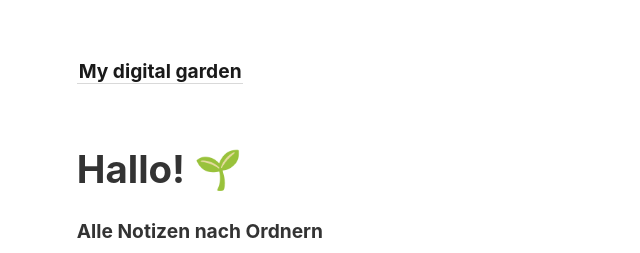
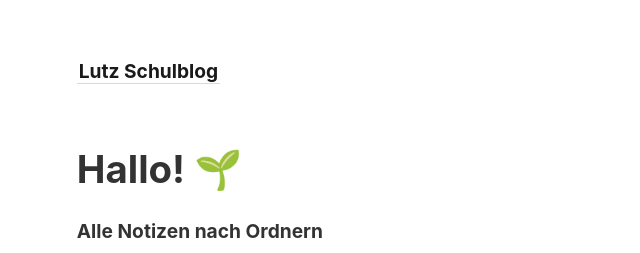
Before and after one commit to lutz-stu/school-blog, a Jekyll site: the page built from _pages/index.md, in a window 1280 px wide. Shown: the top 253 px of the page, without its empty margins (0-640 px from the left). Built offline with Jekyll 4.4.1, drawn with Linux system fonts in a browser that asks for light colours.

Commit message:
Update title

```diff
--- a/_config.yml
+++ b/_config.yml
@@ -1,4 +1,4 @@
-title:               My digital garden
+title:               Lutz Schulblog
 include:             ['_pages']
 exclude:             ['_includes/notes_graph.json']
 # You may need to change the base URL depending on your deploy configuration.
```
